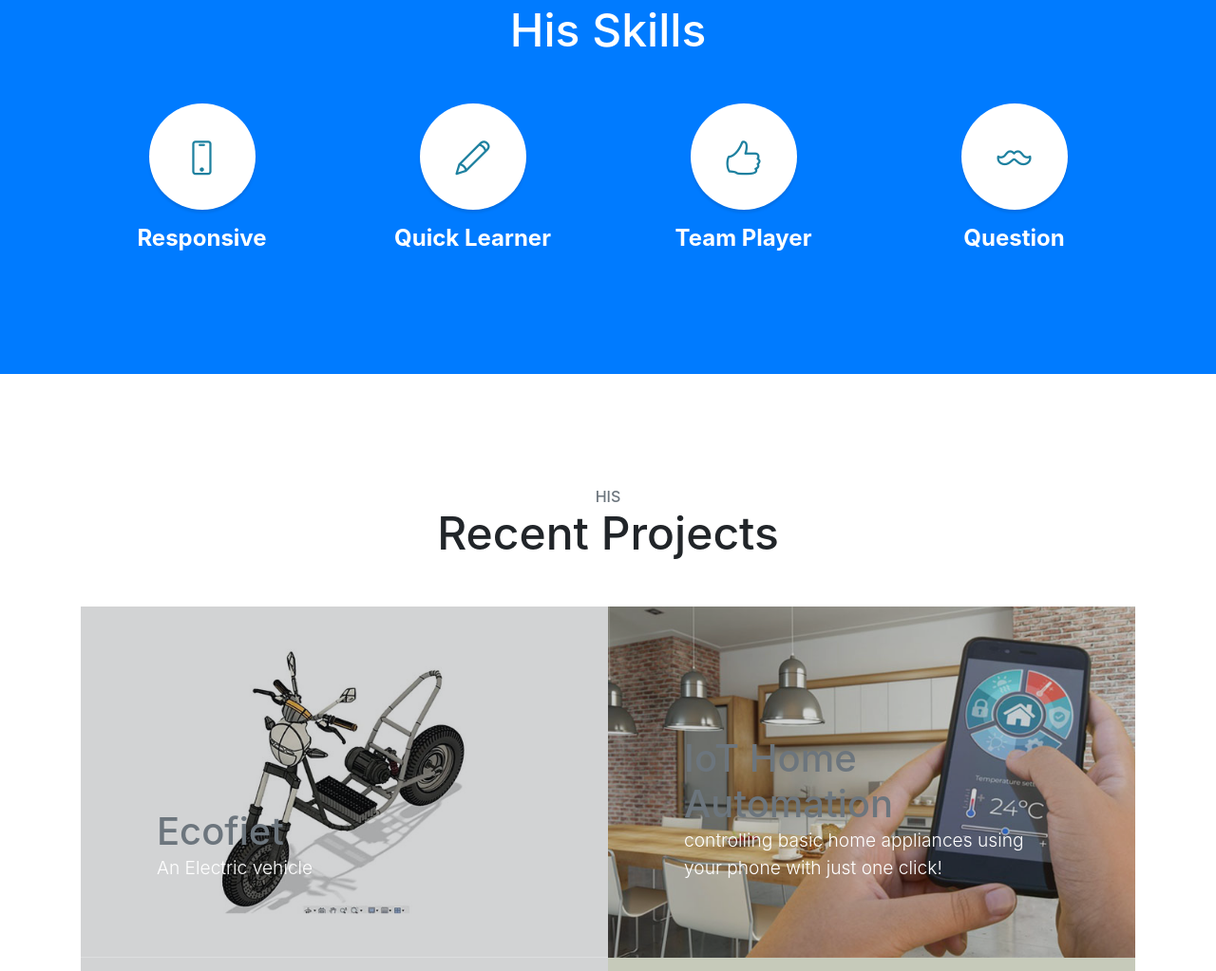
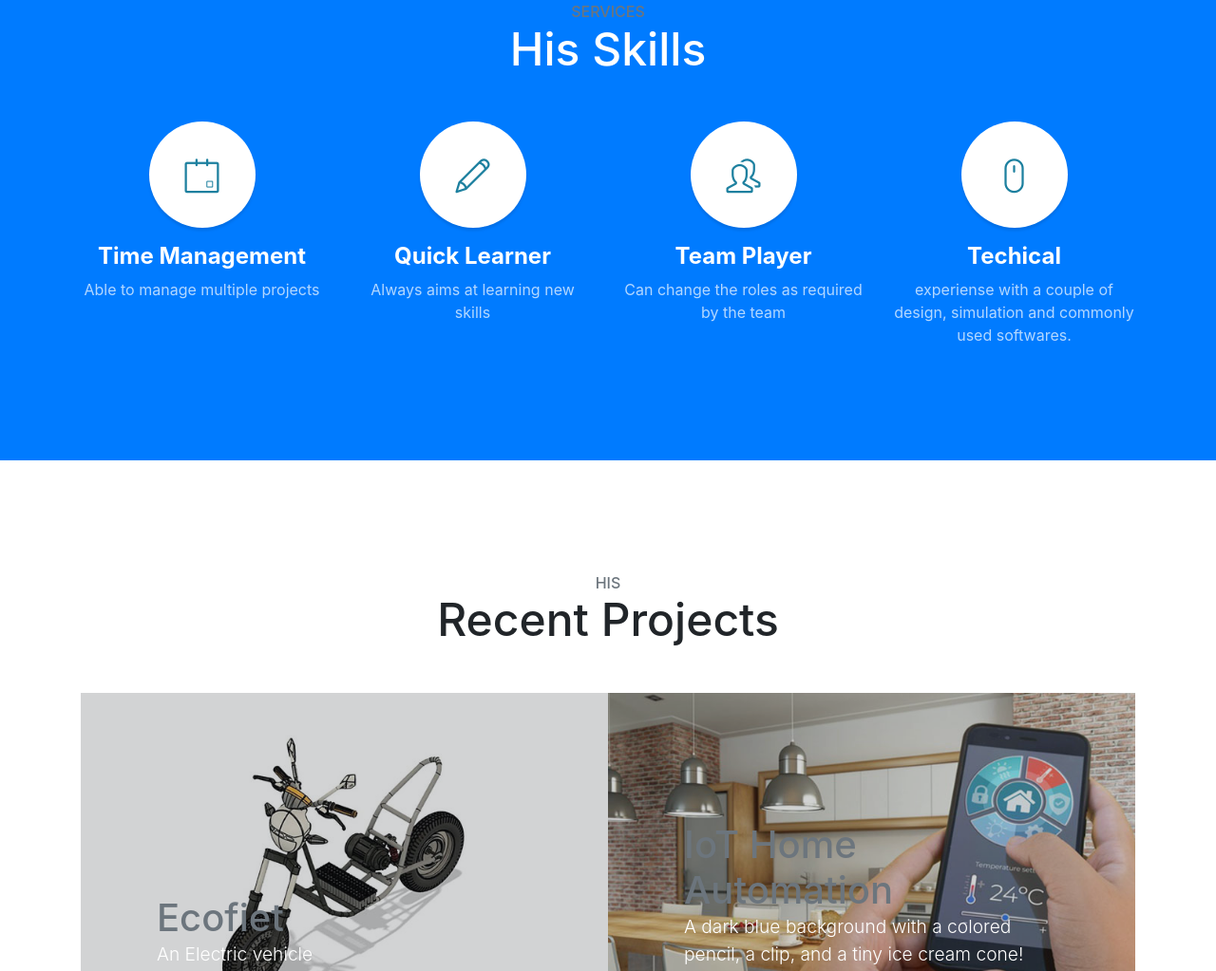
Before and after one commit to Sohanlalc/Portfolio, a website with bundled scripts: page index.html in a window 1280 px wide. Shown: the part 1349-2372 px from the top of the page at 95% size. Built offline with nearby package versions, Linux system fonts and the light colour scheme.

Commit message:
Update index.html

```diff
--- a/index.html
+++ b/index.html
@@ -8,7 +8,7 @@
   <meta name="description" content="">
   <meta name="author" content="">
 
-  <title>Sohanlal Choudary - portfolio</title>
+  <title>Stylish Portfolio - Start Bootstrap Template</title>
 
   <!-- Bootstrap Core CSS -->
   <link href="vendor/bootstrap/css/bootstrap.min.css" rel="stylesheet">
@@ -82,18 +82,18 @@
   <section class="content-section bg-primary text-white text-center" id="services">
     <div class="container">
       <div class="content-section-heading">
-       <!-- <h3 class="text-secondary mb-0">Services</h3> -->
+        <h3 class="text-secondary mb-0">Services</h3>
         <h2 class="mb-5">His Skills</h2>
       </div>
       <div class="row">
         <div class="col-lg-3 col-md-6 mb-5 mb-lg-0">
           <span class="service-icon rounded-circle mx-auto mb-3">
-            <i class="icon-screen-smartphone"></i>
+            <i class="icon-event"></i>
           </span>
           <h4>
-            <strong>Responsive</strong>
+            <strong>Time Management</strong>
           </h4>
-          <!--<p class="text-faded mb-0">Looks great on any screen size!</p>-->
+          <p class="text-faded mb-0">Able to manage multiple projects</p>
         </div>
         <div class="col-lg-3 col-md-6 mb-5 mb-lg-0">
           <span class="service-icon rounded-circle mx-auto mb-3">
@@ -102,27 +102,25 @@
           <h4>
             <strong>Quick Learner</strong>
           </h4>
-          <!--<p class="text-faded mb-0">Freshly redesigned for Bootstrap 4.</p>-->
+          <p class="text-faded mb-0">Always aims at learning new skills</p>
         </div>
         <div class="col-lg-3 col-md-6 mb-5 mb-md-0">
           <span class="service-icon rounded-circle mx-auto mb-3">
-            <i class="icon-like"></i>
+            <i class="icon-people"></i>
           </span>
           <h4>
             <strong>Team Player</strong>
           </h4>
-          <!--<p class="text-faded mb-0">Millions of users
-            <i class="fas fa-heart"></i>
-            Start Bootstrap!</p>-->
+          <p class="text-faded mb-0">Can change the roles as required by the team</p>
         </div>
         <div class="col-lg-3 col-md-6">
           <span class="service-icon rounded-circle mx-auto mb-3">
-            <i class="icon-mustache"></i>
+            <i class="icon-mouse"></i>
           </span>
           <h4>
-            <strong>Question</strong>
+            <strong>Techical</strong>
           </h4>
-         <!-- <p class="text-faded mb-0">I mustache you a question...</p> -->
+          <p class="text-faded mb-0">experiense with a couple of design, simulation and commonly used softwares.</p>
         </div>
       </div>
     </div>
@@ -162,7 +160,7 @@
             <div class="caption">
               <div class="caption-content">
                 <h1 class="text-secondary mb-0">IoT Home Automation</h1>
-                <p class="mb-0">controlling basic home appliances using your phone with just one click!</p>
+                <p class="mb-0">A dark blue background with a colored pencil, a clip, and a tiny ice cream cone!</p>
               </div>
             </div>
             <img class="img-fluid" src="img/portfolio-2.jpg" alt="">
@@ -217,18 +215,23 @@
     <div class="container">
       <ul class="list-inline mb-5">
         <li class="list-inline-item">
+          <a class="social-link rounded-circle text-white mr-3" href="mailto:sohanlalc.be21@uceou.edu">
+            <i class="icon-envelope-letter"></i>
+          </a>
+        </li>
+        <li class="list-inline-item">
           <a class="social-link rounded-circle text-white mr-3" href="https://www.instagram.com/sohanlalchoudary/">
             <i class="icon-social-instagram"></i>
           </a>
         </li>
         <li class="list-inline-item">
-          <a class="social-link rounded-circle text-white mr-3" href="mailto:sohanlalc.be21@uceou.edu">
-            <i class="icon-social-twitter"></i>
+          <a class="social-link rounded-circle text-white mr-3" href="https://github.com/Sohanlalc">
+            <i class="icon-social-github"></i>
           </a>
         </li>
         <li class="list-inline-item">
-          <a class="social-link rounded-circle text-white" href="https://github.com/Sohanlalc">
-            <i class="icon-social-github"></i>
+          <a class="social-link rounded-circle text-white" href="https://www.linkedin.com/in/sohanlalchoudhary/">
+            <i class="icon-social-linkedin"></i>
           </a>
         </li>
       </ul>
```
